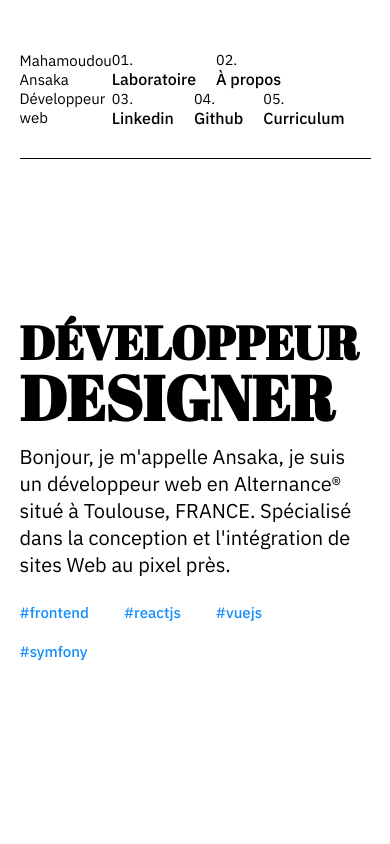
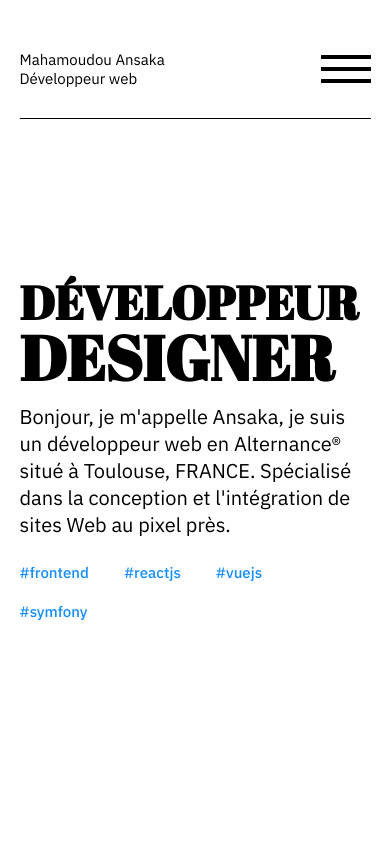
Before and after one commit to iamansaka/portfolio, a React (Create React App) app: page / in a window 390 px wide. Shown: the top 844 px of the page. Built offline with nearby package versions, Linux system fonts and the light colour scheme.

Commit message:
Menu burger

```diff
--- a/src/Components/Header/Header.js
+++ b/src/Components/Header/Header.js
@@ -1,5 +1,5 @@
 // Librairies
-import React from "react";
+import React, { useState, useEffect } from "react";
 import { Link } from "react-router-dom";
 import routes from "../../Config/Routes";
 import classes from './Header.module.css';
@@ -8,6 +8,26 @@ import classes from './Header.module.css';
 import Navigation from "./Navigation/Navigation";
 
 function Header() {
+
+    const [menuToggle, setMenuToggle] = useState(false);
+    const [largeurEcran, setLargeurEcran] = useState(window.innerWidth);
+
+    const handleShowMenu = () => {
+        setMenuToggle(!menuToggle);
+    }
+
+    useEffect(() => {
+        const innerWidth = () => {
+            setLargeurEcran(window.innerWidth);
+        }
+
+        window.addEventListener('resize', innerWidth)
+
+        return () => {
+            window.removeEventListener('resize', innerWidth)
+        }
+    }, [])
+
     return (
         <header className={[classes.Header, ' container'].join(' ')}>
             <div className={ classes.logo }>
@@ -16,9 +36,15 @@ function Header() {
                     Développeur web
                 </Link>
             </div>
-            <nav aria-label="main navigation">
-                <Navigation />
-            </nav>
+            { (menuToggle || largeurEcran > 768) && (
+                <nav aria-label="main navigation">
+                    <Navigation />
+                </nav>
+            )}
+
+            <button className={ classes.menu_burger } onClick={ handleShowMenu }>
+                <span className={ classes.menu_burger_bar }></span>
+            </button>
         </header>
     );
 }
--- a/src/Components/Header/Header.module.css
+++ b/src/Components/Header/Header.module.css
@@ -15,3 +15,63 @@
     text-decoration: none;
     color: inherit;
 }
+
+.Header nav {
+    position: absolute;
+    transform: translateY(13.8rem);
+    border-radius: 10px;
+    padding: 20px;
+    background-color: var(--secondary);
+    width: var(--container);
+    z-index: 10;
+}
+
+.menu_burger {
+    cursor: pointer;
+}
+
+.menu_burger_bar,
+.menu_burger_bar::before,
+.menu_burger_bar::after {
+    position: relative;
+    display: block;
+    width: 50px;
+    height: 4px;
+    background-color: var(--primary);
+}
+
+.menu_burger_bar::before,
+.menu_burger_bar::after {
+    content: "";
+    position: absolute;
+    left: 0;
+}
+
+.menu_burger_bar::before {
+    transform: translateY(-12px);
+}
+
+.menu_burger_bar::after {
+    transform: translateY(12px);
+}
+
+/*================ Responsive  ================*/
+/* 48em = 768px */
+
+@media (min-width: 48em) {
+    .Header nav {
+        display: initial;
+        position: relative;
+        transform: translateY(0);
+        border-radius: 10px;
+        padding: 0;
+        background-color: transparent;
+        width: auto;
+        z-index: 10;
+    }
+
+    .menu_burger {
+        display: none;
+    }
+
+}
--- a/src/Components/Header/Navigation/Navigation.module.css
+++ b/src/Components/Header/Navigation/Navigation.module.css
@@ -1,4 +1,14 @@
 .Navigation {
     display: flex;
-    flex-flow: row wrap;
+    flex-flow: column wrap;
 }
+
+/*================ Responsive  ================*/
+/* 48em = 768px */
+
+@media (min-width: 48em) {
+    .Navigation {
+        flex-flow: row wrap;
+    }
+
+}
--- a/src/Components/Header/Navigation/NavigationItem/NavigationItem.module.css
+++ b/src/Components/Header/Navigation/NavigationItem/NavigationItem.module.css
@@ -1,16 +1,14 @@
 .Navigation__item {
     counter-increment: item 1;
-}
-
-.Navigation__item:not(:last-child) {
-    margin-right: 20px;
+    margin-right: 0;
+    margin-bottom: 20px;
 }
 
 .Navigation__item a {
-    font-size: 1rem;
+    font-size: 1.2rem;
     font-weight: 500;
     text-decoration: none;
-    color: inherit;
+    color: white;
     transition: color .3s;
 }
 
@@ -23,4 +21,28 @@
     display: block;
     font-size: .9rem;
     font-weight: 400;
+    /* text-align: center; */
 }
+
+/*================ Responsive  ================*/
+/* 48em = 768px */
+
+@media (min-width: 48em) {
+    .Navigation__item {
+        margin-bottom: 0;
+    }
+
+    .Navigation__item:not(:last-child) {
+        margin-right: 20px;
+    }
+
+    .Navigation__item a::before {
+        text-align: left;
+    }
+
+    .Navigation__item a {
+        font-size: 1rem;
+        color: inherit;
+    }
+
+}
```
